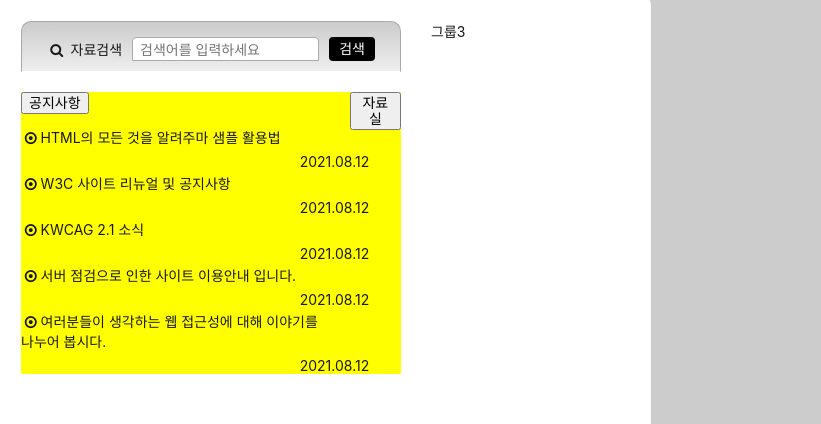
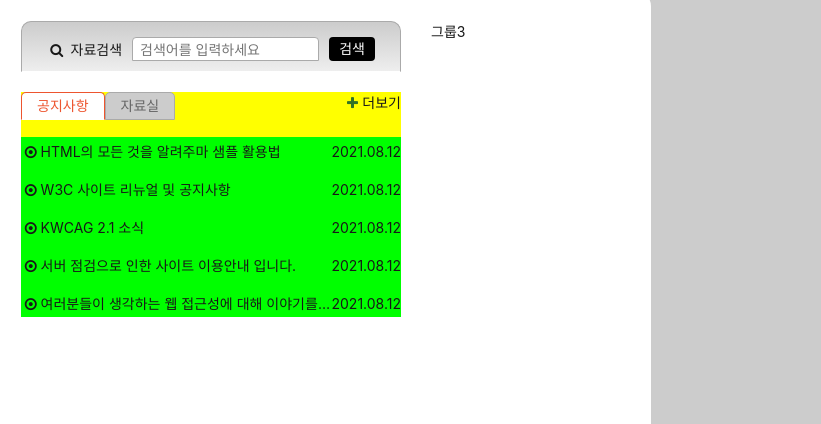
Before and after one commit to loco9939/zeroConneTo, a website: page HTML5/index.html in a window 1280 px wide. Shown: the part 262-686 px from the top of the page, 459-1280 px from the left. Drawn offline with Linux system fonts and the light colour scheme; a web font is replaced by a local one.

Commit message:
float & position을 이용한 공지사항 자료실 레이아웃 완성

```diff
--- a/HTML5/css/index.css
+++ b/HTML5/css/index.css
@@ -451,44 +451,62 @@ body {
 /* 공지사항 및 자료실 */
 .board {
   background: yellow;
+  position: relative;
   margin-top: 20px;
+  height: 214px;
+}
+.board-tab {
+  float: left;
+  border: 1px solid #aaa;
+  border-radius: 5px 5px 0 0;
+  background: #ccc;
+  padding: 5px 15px;
+  color: #666;
+}
+.board-section.is-select .board-tab {
+  background: #fff;
+  color: #ed552f;
+  border-color: currentColor currentColor #fff currentColor;
+}
+.board-panel {
+  position: absolute;
+  background: lime;
+  display: none;
+  top: 45px;
+  width: 100%;
+}
+.board-section.is-select .board-panel {
   display: flex;
+  flex-flow: wrap;
+  width: 100%;
+  gap: 10px;
 }
-/* .board-section {
-  /* float: left; */
-  /* width: 65px;
-
-} */
 .board-panel li {
-  padding-top: 10px;
+  display: flex;
+  flex-flow: row nowrap;
+  width: 100%;
+  align-items: center;
 }
-.board-panel li a {
-  float: left;
-  width: 300px;
-  padding: 3px 0;
-  overflow: scroll;
+.board-panel a {
+  flex-grow: 1;
+  white-space: nowrap;
+  overflow: hidden;
+  text-overflow: ellipsis;
+  padding: 4px 0;
 }
-.board-panel li time {
-  float: right;
-  padding-top: 3px;
-  width: 50px;
+.board-more {
+  display: none;
+  position: absolute;
+  top: -8px;
+  right: -8px;
+  padding: 8px;
+}
+.board-more::before {
+  color: hsla(110, 50%, 30%, 1);
 }
 
-.board-panel {
-  display: none;
-}
-.is-select {
+.board-section.is-select .board-more {
   display: block;
-}
-.more {
-  display: none;
-}
-.board-tab {
-
-}
-.archieve-tab {
-  /* display: none; */
-
 }
 
 /* 슬로건 */
--- a/HTML5/index.html
+++ b/HTML5/index.html
@@ -209,7 +209,7 @@
         </fieldset>
       </form>
       <div class="board">
-        <section class="notice board-section">
+        <section class="notice board-section is-select">
           <h2 class="sr-only notice-title" id="noticeTitle">공지사항</h2>
           <button class="board-tab" type="button">공지사항</button>
           <ul class="notice-list board-panel is-select">
@@ -236,7 +236,7 @@
           </ul>
           <a href="#" class="icon-plus more board-more is-select" title="공지사항" aria-labelledby="noticeTitle">더보기</a>
         </section>
-        <section class="archive board-section is-select">
+        <section class="archive board-section">
           <h2 class="sr-only archive-title" id="archiveTitle">자료실</h2>
           <button class="board-tab archieve-tab">자료실</button>
           <ul class="archive-list board-panel">
```
